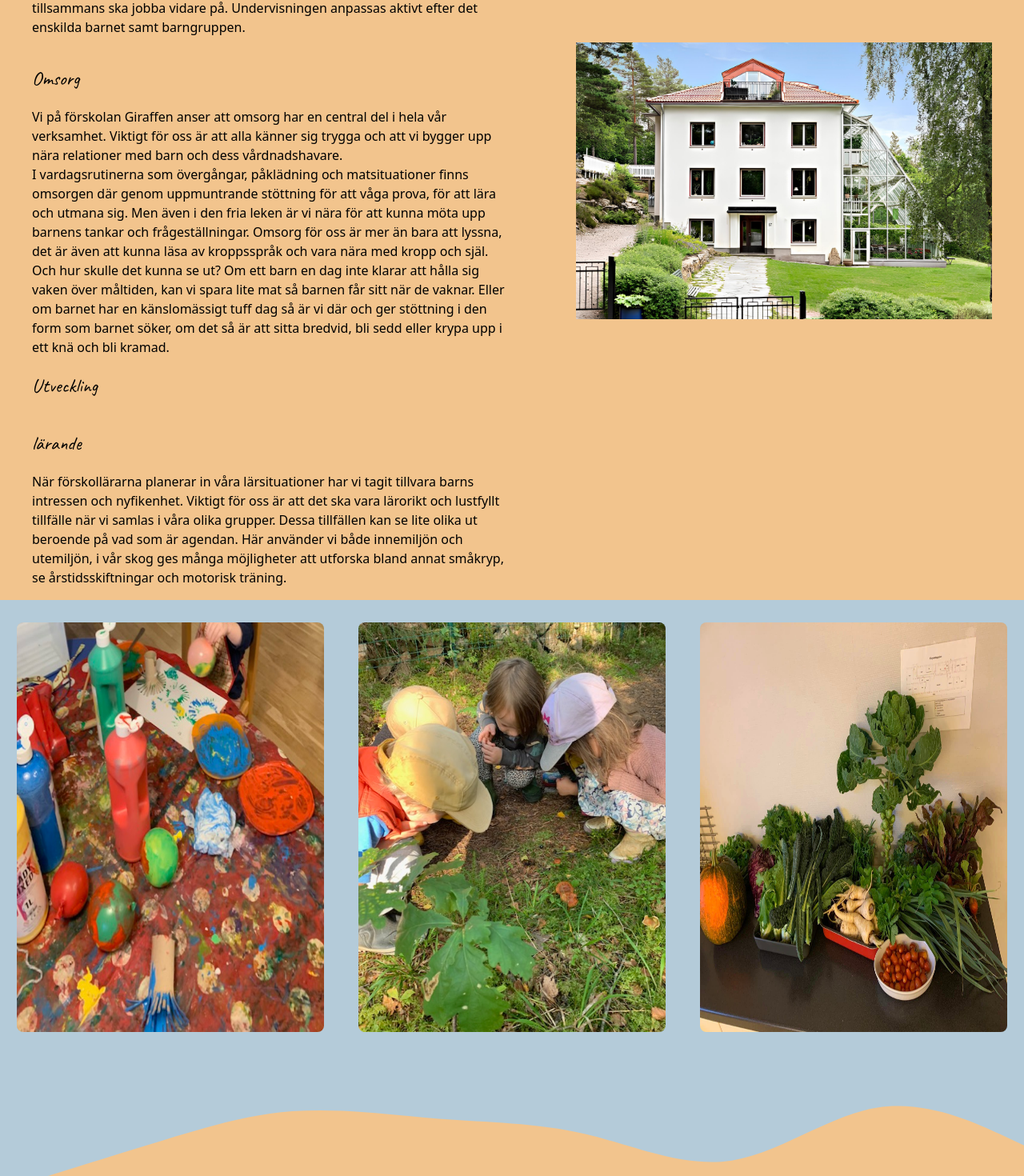
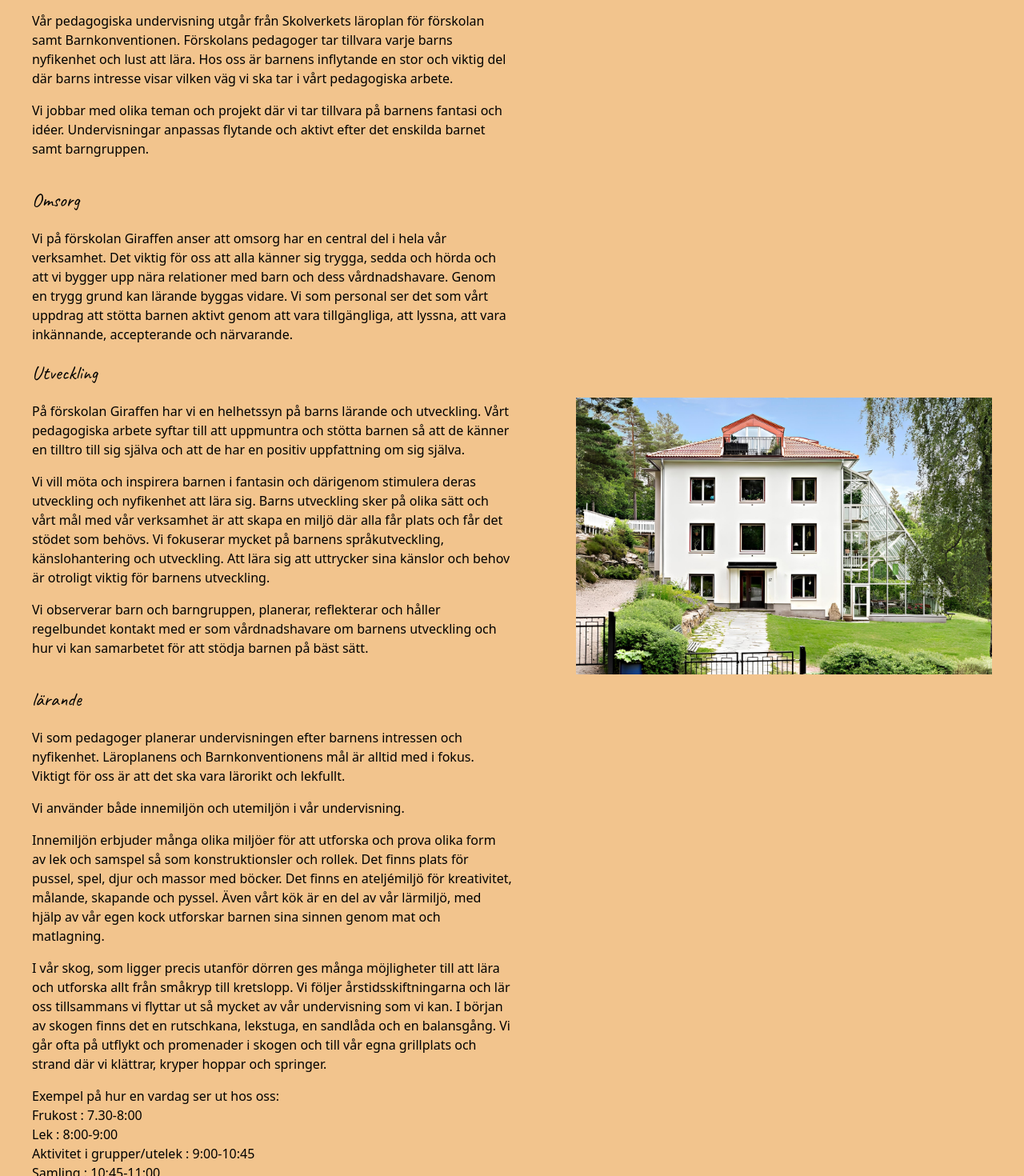
Before and after one commit to dannebrob/giraffen, a Next.js app: page /pedagogik in a window 1280 px wide. Shown: the part 446-1916 px from the top of the page at 80% size. Built offline with nearby package versions, Linux system fonts and the light colour scheme.

Commit message:
Update pedagogik.js with changes to pedagogical activities and descriptions

```diff
--- a/src/pages/pedagogik.js
+++ b/src/pages/pedagogik.js
@@ -19,32 +19,65 @@ export default function Pedagogik() {
   return (
     <>
     <TopHead />
-    <main className='bg-sand flex flex-col md:flex-row md:justify-start items-center'>
+    <main className='bg-sand flex flex-col md:flex-row md:justify-start items-center py-10'>
       <div className='mx-10 md:w-1/2'>
         <h1 className={`text-center ${caveat.className} text-4xl py-10`}>Den pedagogiska verksamheten</h1>
         <p className='font-bold pb-4'>
         Ledorden omsorg, utveckling och lärande genomsyrar Förskolan Giraffen
         </p>
         <p className=' pb-4'>
-        Här möts vårdnadshavare, barn och kollegor av värme och engagemang
+        Vår vision är att varje barn ska få en lustfylld och lärorik utbildning, där trygghet, lärande och omsorg genomsyrar utbildningen och skapar förutsättningar för ett livslångt lärande. Vi värnar om det ekologiska och naturliga värderingarna som får genomsyra hela vår verksamhet.
         </p>
-        <p className='pb-4'>Vår pedagogiska verksamhet utgår från Skolverkets läroplan för förskolan. Förskolans pedagoger tar tillvara varje barns nyfikenhet och lust att lära. Leken är ett sätt att utvecklas, bearbeta intryck, kommunicera och inspireras. Hos oss är barnens inflytande en stor och viktig del där barns intresse visar vilken väg vi tillsammans ska jobba vidare på. Undervisningen anpassas aktivt efter det enskilda barnet samt barngruppen.
+        <p className='pb-4'>
+        Vår pedagogiska undervisning utgår från Skolverkets läroplan för förskolan samt Barnkonventionen. Förskolans pedagoger tar tillvara varje barns nyfikenhet och lust att lära.
+        Hos oss är barnens inflytande en stor och viktig del där barns intresse visar vilken väg vi ska tar i vårt pedagogiska arbete.
         </p>
+        <p className='pb-4'>
+        Vi jobbar med olika teman och projekt där vi tar tillvara på barnens fantasi och idéer.
+        Undervisningar anpassas flytande och aktivt efter det enskilda barnet samt barngruppen.
+        </p>
+
         <h2 className={`${caveat.className} text-2xl py-5`}>Omsorg</h2>
-        <p>Vi på förskolan Giraffen anser att omsorg har en central del i hela vår verksamhet. Viktigt för oss är att alla känner sig trygga och att vi bygger upp nära relationer med barn och dess vårdnadshavare.
+        <p>
+        Vi på förskolan Giraffen anser att omsorg har en central del i hela vår verksamhet.
+        Det viktig för oss att alla känner sig trygga, sedda och hörda och att vi bygger upp nära relationer med barn och dess vårdnadshavare. Genom en trygg grund kan lärande byggas vidare. Vi som personal ser det som vårt uppdrag att stötta barnen aktivt genom att vara tillgängliga, att lyssna, att vara inkännande, accepterande och närvarande.
+        </p>
+        <h2 className={`${caveat.className} text-2xl py-5`}>Utveckling</h2>
+        <p className='pb-4'>
+        På förskolan Giraffen har vi en helhetssyn på barns lärande och utveckling. Vårt pedagogiska arbete syftar till att uppmuntra och stötta barnen så att de känner en tilltro till sig själva och att de har en positiv uppfattning om sig själva.
+        </p>
+        <p className='pb-4'>
+        Vi vill möta och inspirera barnen i fantasin och därigenom stimulera deras utveckling och nyfikenhet att lära sig. Barns utveckling sker på olika sätt och vårt mål med vår verksamhet är att skapa en miljö där alla får plats och får det stödet som behövs. Vi fokuserar mycket på barnens språkutveckling, känslohantering och utveckling. Att lära sig att uttrycker sina känslor och behov är otroligt viktig för barnens utveckling.
+        </p>
+        <p className='pb-4'>
+        Vi observerar barn och barngruppen, planerar, reflekterar och håller regelbundet kontakt med er som vårdnadshavare om barnens utveckling och hur vi kan samarbetet för att stödja barnen på bäst sätt.
+        </p>
+        <h2 className={`${caveat.className} text-2xl py-5`}>lärande</h2>
+        <p className='pb-4'>
+        Vi som pedagoger planerar undervisningen efter barnens intressen och nyfikenhet. Läroplanens och Barnkonventionens mål är alltid med i fokus. Viktigt för oss är att det ska vara lärorikt och lekfullt.
+        </p>
+        <p className='pb-4'>
+        Vi använder både innemiljön och utemiljön i vår undervisning.
+        </p>
+        <p className='pb-4'>
+        Innemiljön erbjuder många olika miljöer för att utforska och prova olika form av lek och samspel så som konstruktionsler och rollek. Det finns plats för pussel, spel, djur och massor med böcker.  Det finns en ateljémiljö för kreativitet, målande, skapande och pyssel.
+Även vårt kök är en del av vår lärmiljö, med hjälp av vår egen kock utforskar barnen sina sinnen genom mat och matlagning.
+        </p>
+        <p className='pb-4'>
+        I vår skog, som ligger precis utanför dörren ges många möjligheter till att lära och utforska allt från småkryp till kretslopp. Vi följer årstidsskiftningarna och lär oss tillsammans vi flyttar ut så mycket av vår undervisning som vi kan. I början av skogen finns det en rutschkana, lekstuga, en sandlåda och en balansgång. Vi går ofta på utflykt och promenader i skogen och till vår egna grillplats och strand där vi klättrar, kryper hoppar och springer.
         </p>
         <p>
-        I vardagsrutinerna som övergångar, påklädning och matsituationer finns omsorgen där genom uppmuntrande stöttning för att våga prova, för att lära och utmana sig. Men även i den fria leken är vi nära för att kunna möta upp barnens tankar och frågeställningar. Omsorg för oss är mer än bara att lyssna, det är även att kunna läsa av kroppsspråk och vara nära med kropp och själ.
+        Exempel på hur en vardag ser ut hos oss:
         </p>
-        <p>
-        Och hur skulle det kunna se ut? Om ett barn en dag inte klarar att hålla sig vaken över måltiden,  kan vi spara lite mat så barnen får sitt när de vaknar. Eller om barnet har en känslomässigt tuff dag så är vi där och ger stöttning i den form som barnet söker, om det så är att sitta bredvid, bli sedd eller krypa upp i ett knä och bli kramad.
-        </p>
-        <h2 className={`${caveat.className} text-2xl py-5`}>Utveckling</h2>
-        <h2 className={`${caveat.className} text-2xl py-5`}>lärande</h2>
-        <p className='pb-4'>
-        När förskollärarna planerar in våra lärsituationer har vi tagit tillvara barns intressen och nyfikenhet. Viktigt för oss är att det ska vara lärorikt och lustfyllt tillfälle när vi samlas i våra olika grupper. Dessa tillfällen kan se lite olika ut beroende på vad som är agendan. Här använder vi både innemiljön och utemiljön, i vår skog ges många möjligheter att utforska bland annat småkryp, se årstidsskiftningar och  motorisk träning.
-
-        </p>
+        <p>Frukost : 7.30-8:00</p>
+        <p>Lek : 8:00-9:00</p>
+        <p>Aktivitet i grupper/utelek : 9:00-10:45</p>
+        <p>Samling : 10:45-11:00</p>
+        <p>Lunch : 11.00-11:30</p>
+        <p>Vilan och lugn lek : 11:30- 12:30</p>
+        <p>Frilek inne eller ute : 12:30-14:00</p>
+        <p>Mellanmål : 14:00-14:15</p>
+        <p>Lek : 14:15 tills hämtat</p>
         </div>
         <div className='md:w-1/2'>
       <Image
```
